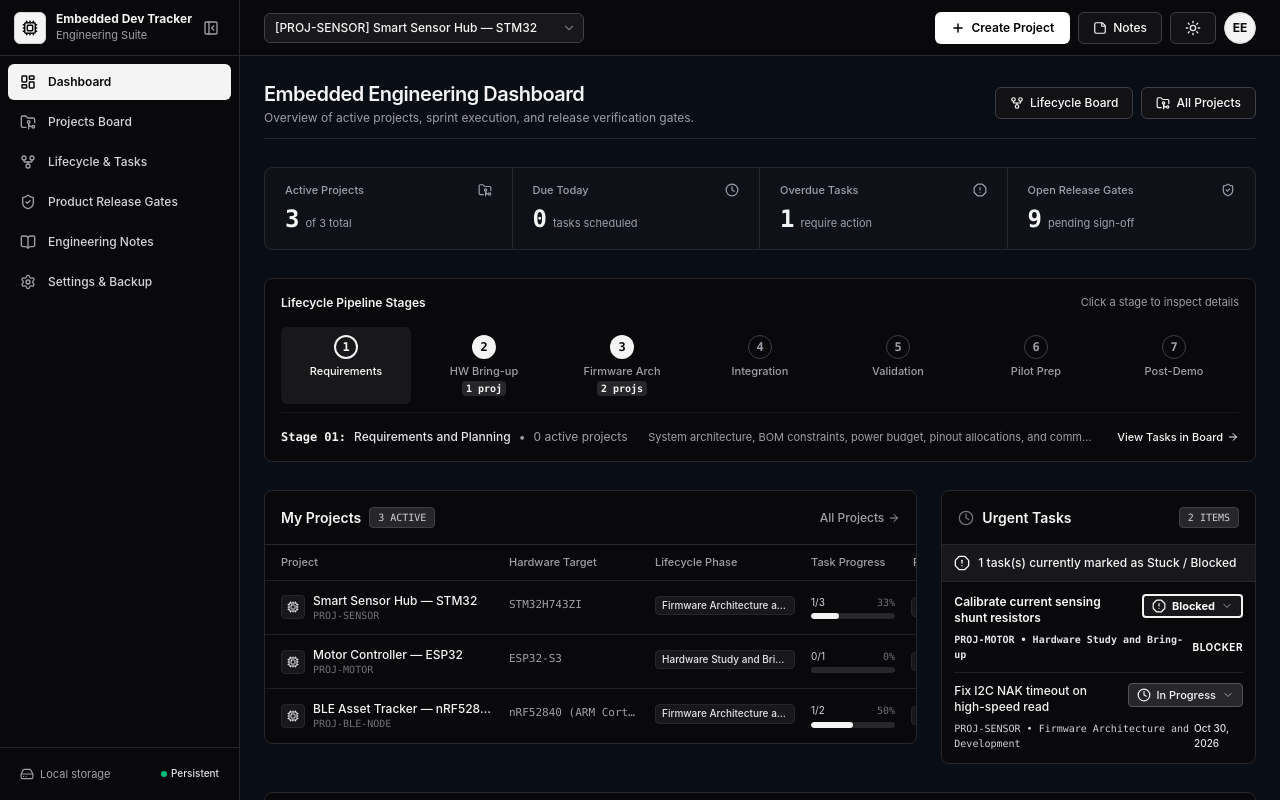
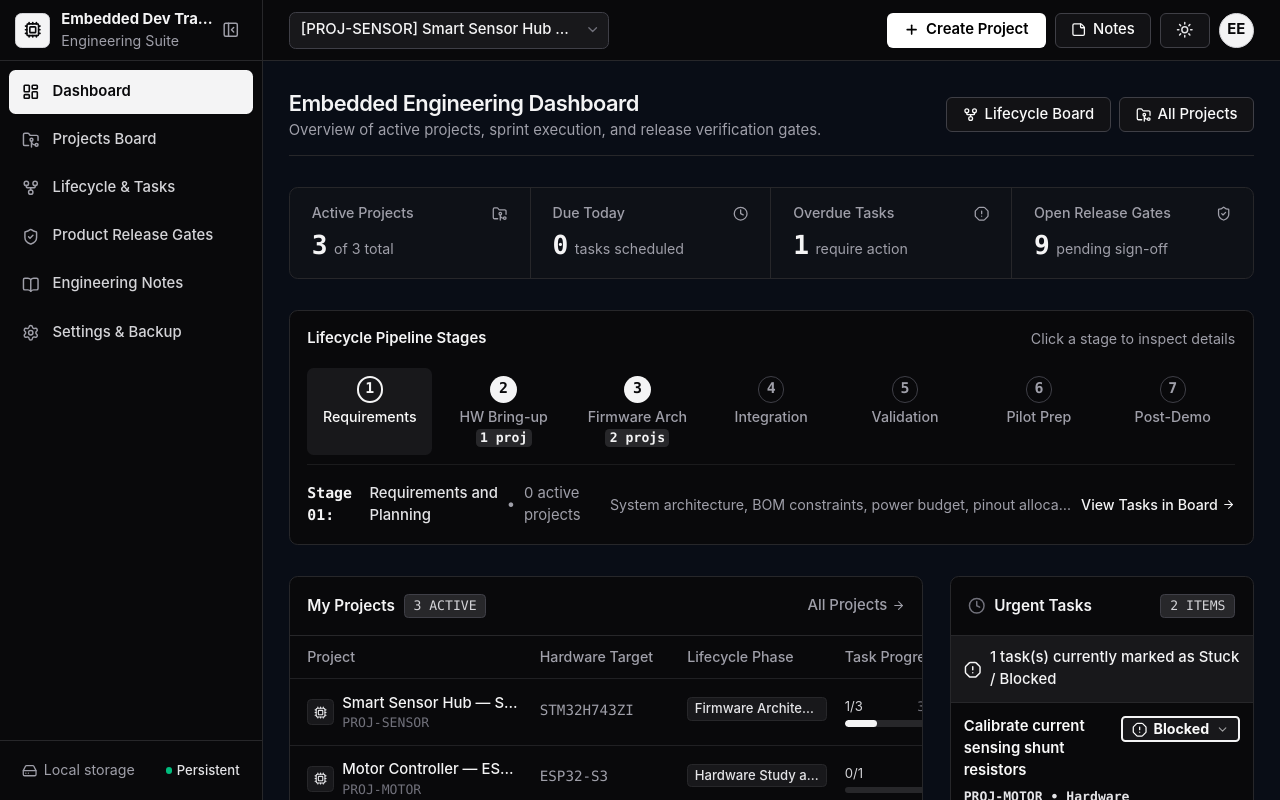
Before and after one commit to RETHICKRANSAM/Embedded-development-tracker, a Next.js app: page /Embedded-development-tracker/ in a window 1280 px wide. Built offline with nearby package versions, Linux system fonts and the light colour scheme.

Commit message:
style: increase base font size and typography scale across website

```diff
--- a/src/app/globals.css
+++ b/src/app/globals.css
@@ -34,11 +34,38 @@
   --primary-btn-hover: #e4e4e7;
 }
 
+html {
+  font-size: 17.5px;
+  -webkit-text-size-adjust: 100%;
+}
+
 body {
   background-color: var(--bg-canvas);
   color: var(--text-primary);
   font-family: -apple-system, BlinkMacSystemFont, "Segoe UI", Roboto, "Helvetica Neue", Arial, sans-serif;
   transition: background-color 0.15s ease, color 0.15s ease;
+  font-size: 0.95rem;
+  line-height: 1.5;
+}
+
+/* Micro-Typography legibility overrides */
+.text-\[10px\] {
+  font-size: 0.75rem !important;
+  line-height: 1rem !important;
+}
+
+.text-\[11px\] {
+  font-size: 0.8125rem !important;
+  line-height: 1.15rem !important;
+}
+
+.text-xs {
+  font-size: 0.85rem !important;
+  line-height: 1.25rem !important;
+}
+
+input, select, textarea {
+  font-size: 0.875rem !important;
 }
 
 /* Monochrome Card & Table Styling */
@@ -68,7 +95,7 @@ body {
   justify-content: center;
   gap: 0.375rem;
   padding: 0.5rem 1rem;
-  font-size: 0.75rem;
+  font-size: 0.85rem;
   transition: all 0.15s ease;
   box-shadow: 0 1px 2px 0 rgba(0, 0, 0, 0.05);
   cursor: pointer;
@@ -104,7 +131,7 @@ body {
   justify-content: center;
   gap: 0.375rem;
   padding: 0.5rem 0.875rem;
-  font-size: 0.75rem;
+  font-size: 0.85rem;
   transition: all 0.15s ease;
   cursor: pointer;
 }
```
